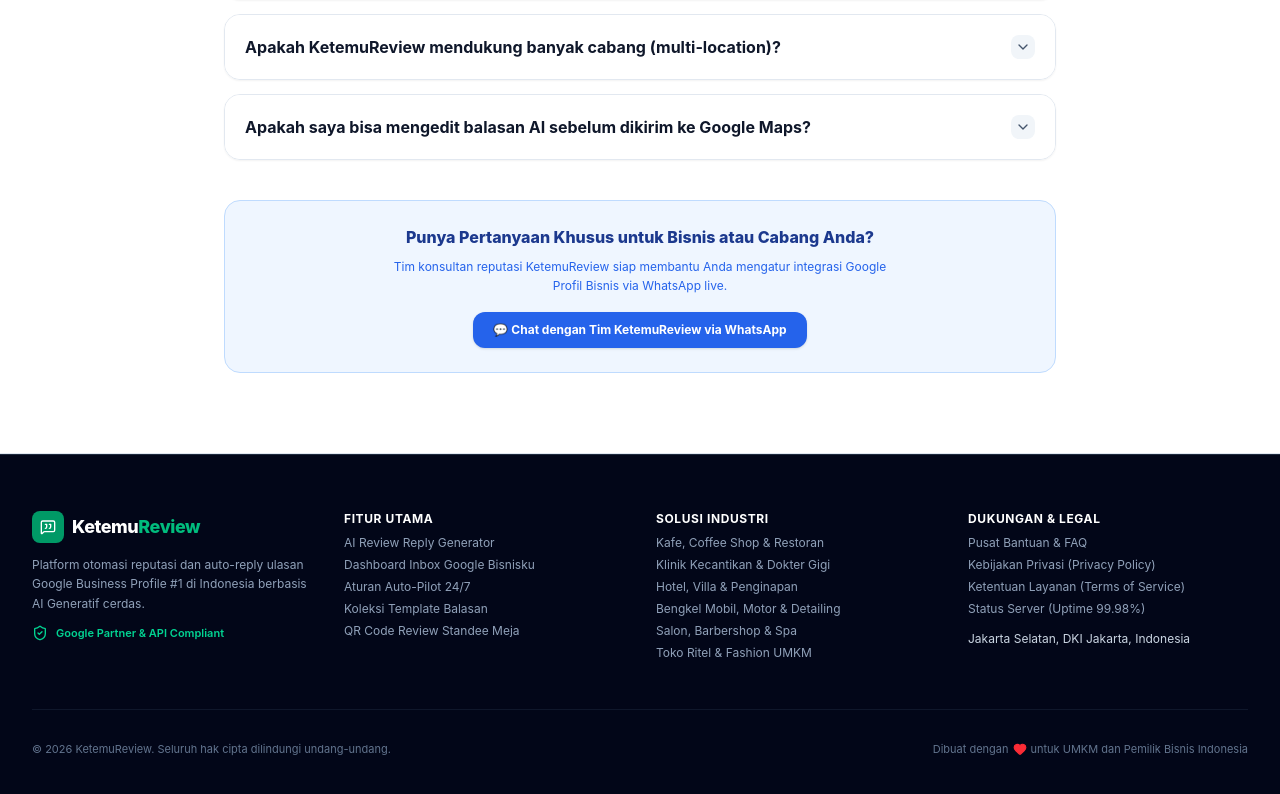
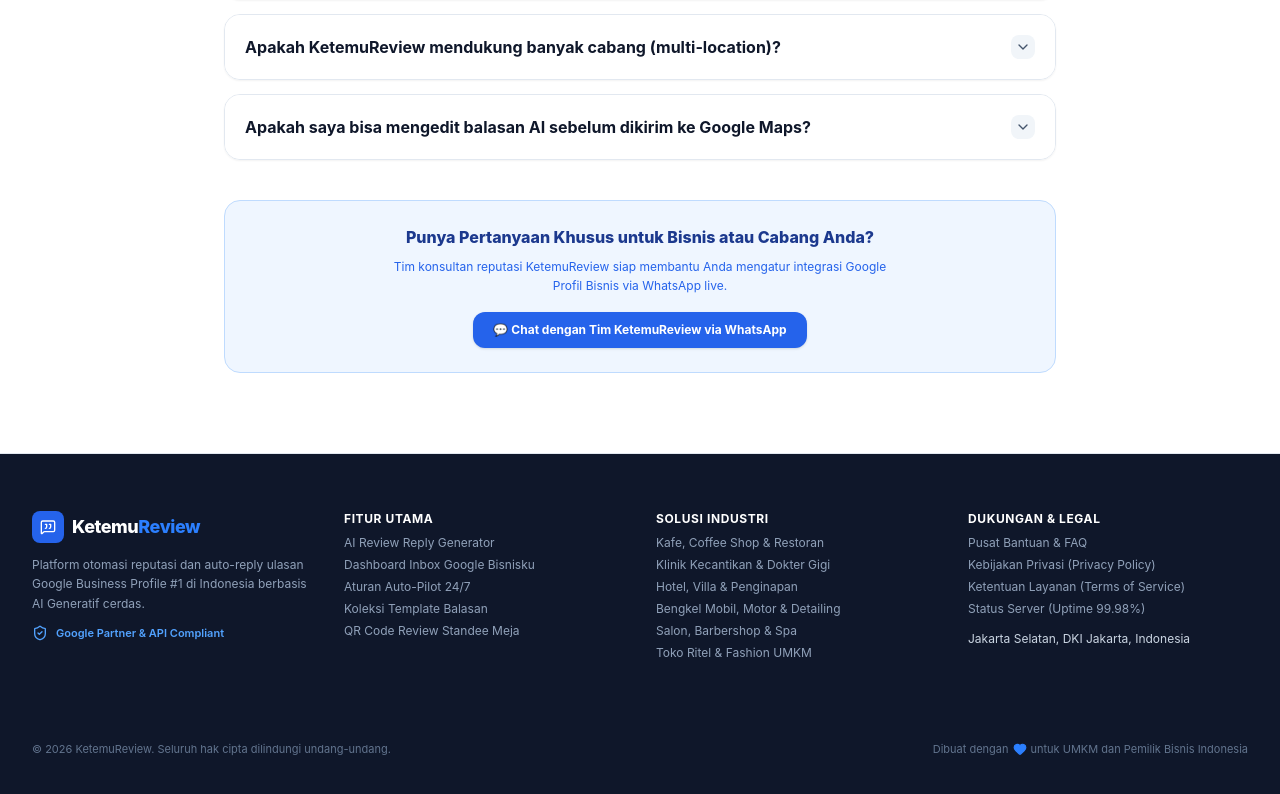
Before and after one commit to hakimarie/ketemuulasan, a React (Vite) app: page / in a window 1280 px wide. Shown: the part 9842-10636 px from the top of the page. Built offline with nearby package versions, Linux system fonts and the light colour scheme.

Commit message:
Align KetemuReview visual system with KetemuTerus brand DNA

```diff
--- a/src/components/Footer.tsx
+++ b/src/components/Footer.tsx
@@ -8,23 +8,23 @@
 
 export const Footer: React.FC<FooterProps> = ({ onNavigate, onOpenDashboard }) => {
   return (
-    <footer className="bg-slate-950 text-slate-400 text-xs py-14 border-t border-slate-800">
+    <footer className="bg-[#0F172A] text-slate-400 text-xs py-14 border-t border-[#0F172A]">
       <div className="max-w-7xl mx-auto px-4 sm:px-6 lg:px-8">
         <div className="grid grid-cols-1 md:grid-cols-4 gap-8 mb-12">
           {/* Col 1: Brand */}
           <div className="space-y-3">
             <div className="flex items-center gap-2">
-              <div className="w-8 h-8 rounded-lg bg-emerald-600 flex items-center justify-center text-white font-extrabold text-base">
+              <div className="w-8 h-8 rounded-lg bg-[#2563EB] flex items-center justify-center text-white font-extrabold text-base">
                 <MessageSquareQuote className="w-4 h-4" />
               </div>
               <span className="font-extrabold text-lg text-white tracking-tight">
-                Ketemu<span className="text-emerald-500">Review</span>
+                Ketemu<span className="text-blue-500">Review</span>
               </span>
             </div>
             <p className="text-slate-400 text-xs leading-relaxed">
               Platform otomasi reputasi dan auto-reply ulasan Google Business Profile #1 di Indonesia berbasis AI Generatif cerdas.
             </p>
-            <div className="flex items-center gap-2 text-emerald-400 text-[11px] font-semibold">
+            <div className="flex items-center gap-2 text-blue-400 text-[11px] font-semibold">
               <ShieldCheck className="w-4 h-4" />
               <span>Google Partner & API Compliant</span>
             </div>
@@ -37,7 +37,7 @@
               <li>
                 <button
                   onClick={() => onNavigate('generator')}
-                  className="hover:text-emerald-400 transition-colors text-left"
+                  className="hover:text-blue-400 transition-colors text-left"
                 >
                   AI Review Reply Generator
                 </button>
@@ -45,7 +45,7 @@
               <li>
                 <button
                   onClick={onOpenDashboard}
-                  className="hover:text-emerald-400 transition-colors text-left"
+                  className="hover:text-blue-400 transition-colors text-left"
                 >
                   Dashboard Inbox Google Bisnisku
                 </button>
@@ -53,7 +53,7 @@
               <li>
                 <button
                   onClick={() => onNavigate('autopilot')}
-                  className="hover:text-emerald-400 transition-colors text-left"
+                  className="hover:text-blue-400 transition-colors text-left"
                 >
                   Aturan Auto-Pilot 24/7
                 </button>
@@ -61,7 +61,7 @@
               <li>
                 <button
                   onClick={() => onNavigate('templates')}
-                  className="hover:text-emerald-400 transition-colors text-left"
+                  className="hover:text-blue-400 transition-colors text-left"
                 >
                   Koleksi Template Balasan
                 </button>
@@ -69,7 +69,7 @@
               <li>
                 <button
                   onClick={() => onNavigate('qr-booster')}
-                  className="hover:text-emerald-400 transition-colors text-left"
+                  className="hover:text-blue-400 transition-colors text-left"
                 >
                   QR Code Review Standee Meja
                 </button>
@@ -97,7 +97,7 @@
               <li>
                 <button
                   onClick={() => onNavigate('faq')}
-                  className="hover:text-emerald-400 transition-colors text-left"
+                  className="hover:text-blue-400 transition-colors text-left"
                 >
                   Pusat Bantuan & FAQ
                 </button>
@@ -113,10 +113,10 @@
         </div>
 
         {/* Bottom copyright */}
-        <div className="pt-8 border-t border-slate-900 flex flex-col sm:flex-row items-center justify-between gap-4 text-[11px] text-slate-500">
+        <div className="pt-8 border-t border-[#0F172A] flex flex-col sm:flex-row items-center justify-between gap-4 text-[11px] text-slate-500">
           <p>© {new Date().getFullYear()} KetemuReview. Seluruh hak cipta dilindungi undang-undang.</p>
           <p className="flex items-center gap-1">
-            Dibuat dengan <Heart className="w-3.5 h-3.5 text-red-500 fill-red-500" /> untuk UMKM dan Pemilik Bisnis Indonesia
+            Dibuat dengan <Heart className="w-3.5 h-3.5 text-blue-500 fill-blue-500" /> untuk UMKM dan Pemilik Bisnis Indonesia
           </p>
         </div>
       </div>
```
